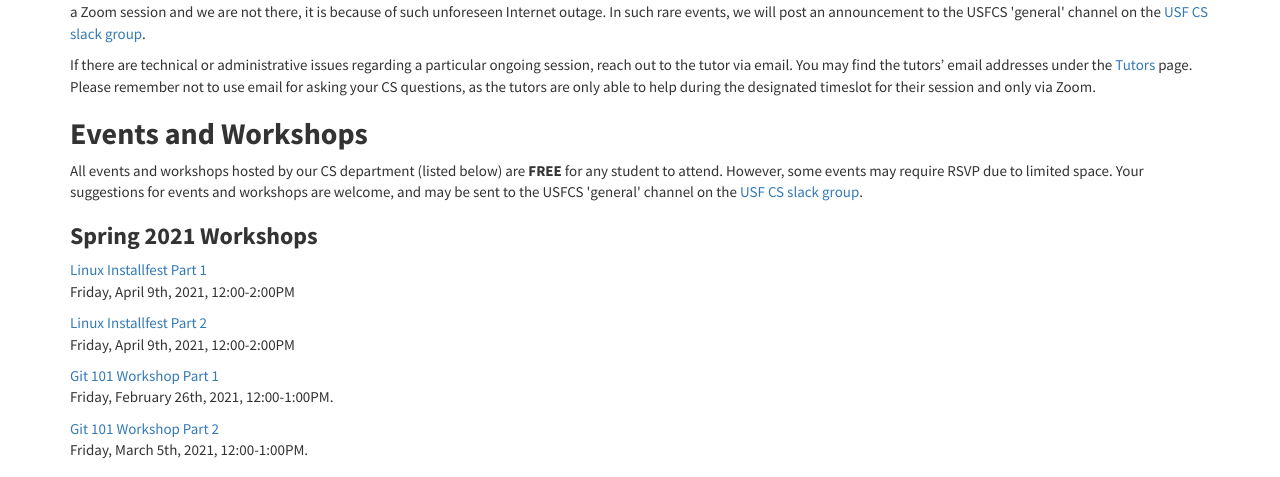
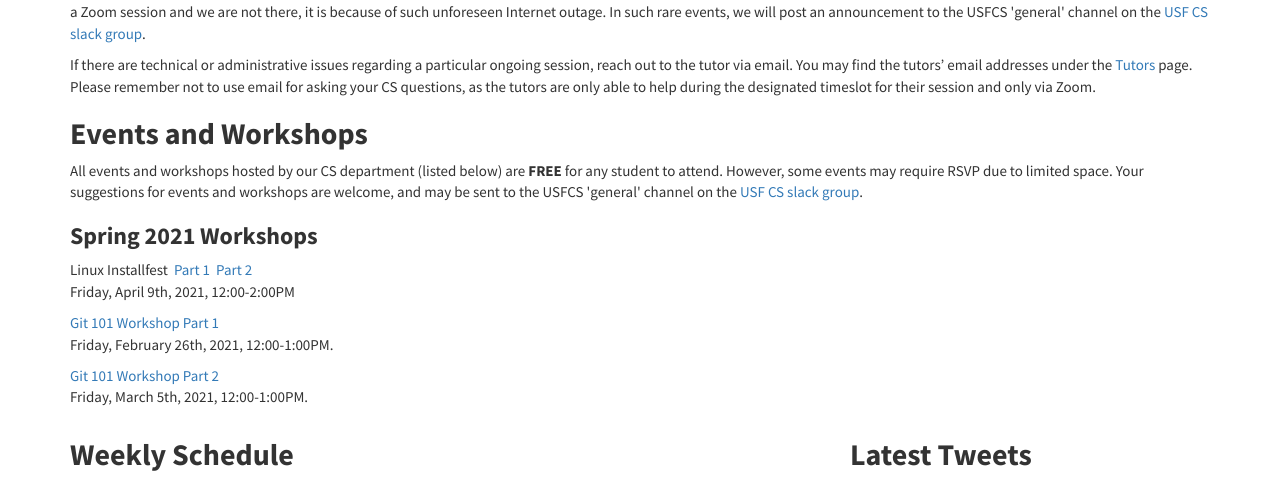
Before and after one commit to CSTutors/CSTutors.github.io, a Jekyll site: the page built from index.html, in a window 1280 px wide and 900 px high, scrolled down 544 px, cut to the strip 0-477 px from the top of the window. Built offline with Jekyll 4.4.1, drawn with Linux system fonts in a browser that asks for light colours; nearby versions of some CDN libraries; comment, search, counter and statistics services are not loaded.

Commit message:
Update of installfest link

```diff
--- a/index.html
+++ b/index.html
@@ -87,22 +87,19 @@ title: Home
     </p> -->
     <h3>Spring 2021 Workshops</h3>
     <p>
+      Linux Installfest&nbsp;
       <a
         href="https://www.cs.usfca.edu/~tutoring/Linux-installfest-VM.mp4"
         target="_blank"
-        >Linux Installfest Part 1</a
-      >
-      <br />
-      Friday, April 9th, 2021, 12:00-2:00PM
-      <br />
-    </p>
-    <p>
+        >Part 1</a
+      >&nbsp;
       <a
         href="https://www.cs.usfca.edu/~tutoring/Linux-installfest-VM-QA.mp4"
         target="_blank"
-        >Linux Installfest Part 2</a
+        >Part 2</a
       ><br />
-      Friday, April 9th, 2021, 12:00-2:00PM<br />
+      Friday, April 9th, 2021, 12:00-2:00PM
+      <br />
     </p>
     <p>
       <a
```
